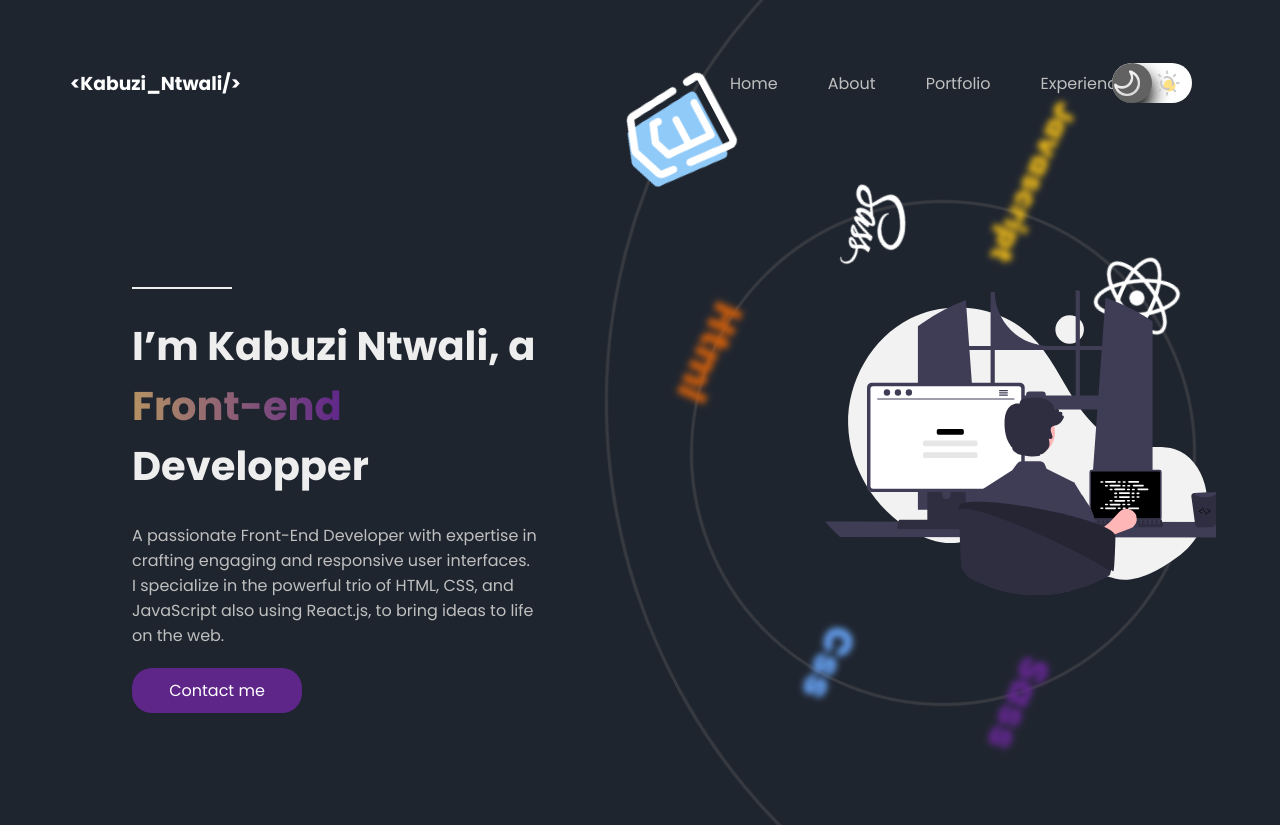
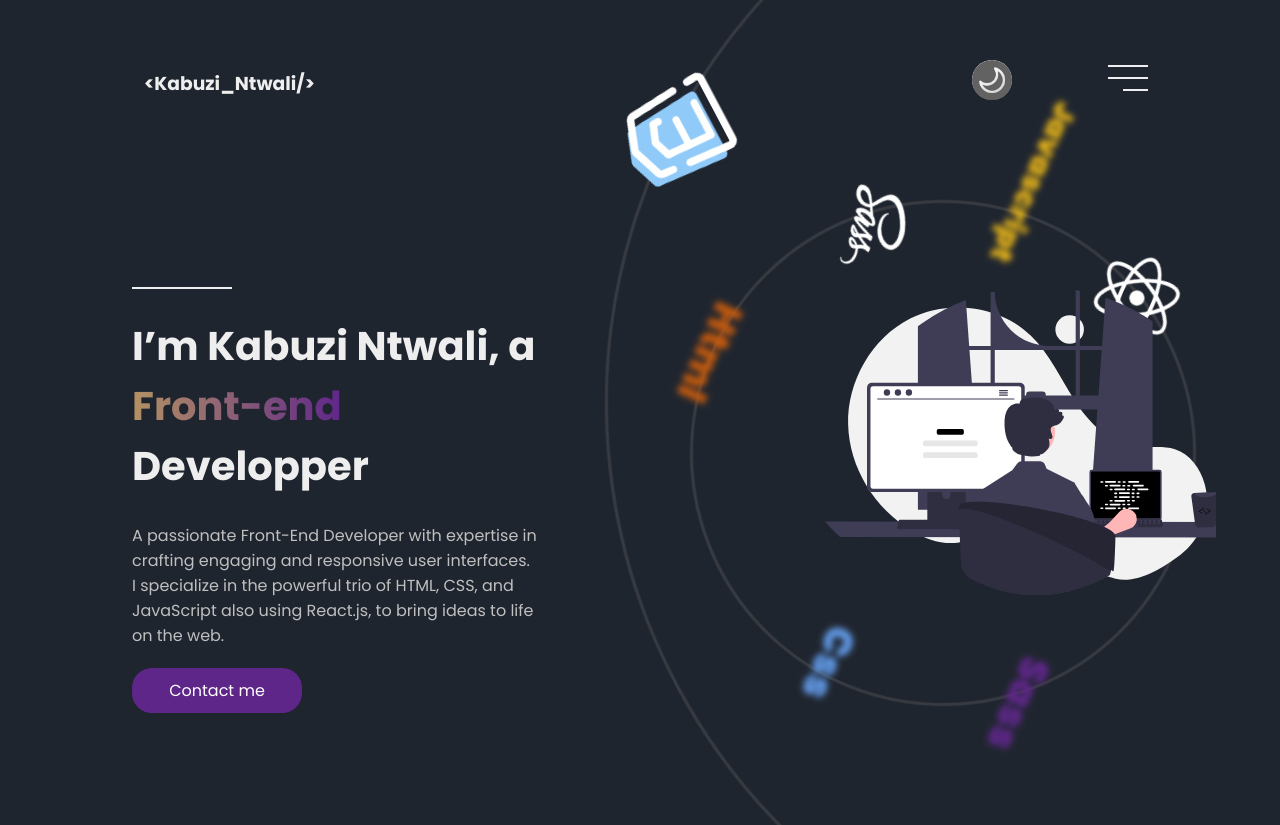
Before and after one commit to tycoonkabuzi/myportfolio, a React (Create React App) app: page / in a window 1280 px wide. Shown: the top 825 px of the page. Built offline with nearby package versions, Linux system fonts and the light colour scheme.

Commit message:
Responsive for tablet

```diff
--- a/src/Components/Nav/index.jsx
+++ b/src/Components/Nav/index.jsx
@@ -54,6 +54,11 @@ const Main = styled.div`
     grid-template-columns: 50% 20% 20%;
     gap: 40px;
   }
+  /* Small devices (portrait tablets and large phones, 600px and up) */
+  @media only screen and (min-width: 600px) {
+    grid-template-columns: 50% 20% 20%;
+    gap: 40px;
+  }
 `;
 const Logo = styled.h3`
   display: block;
@@ -63,6 +68,18 @@ const Logo = styled.h3`
     props.propsTheme === true ? `color:${colors.primary};` : `color:white;`}
   @media only screen and (max-width: 600px) {
     width: 200px;
+    z-index: 2;
+    color: ${(props) =>
+      props.propsTheme === true && props.isActive === false
+        ? `${colors.secondary} `
+        : `${
+            props.isActive === true && props.propsTheme === false
+              ? `${colors.primary}`
+              : `${colors.secondary}`
+          }`};
+  }
+  @media only screen and (min-width: 600px) {
+    width: 400px;
     z-index: 2;
     color: ${(props) =>
       props.propsTheme === true && props.isActive === false
@@ -97,6 +114,40 @@ const MainLinks = styled.ul`
               ${zoomIn} 0.3s ease-in both
             `}
           `};
+
+    top: 0; /* Adjust according to your layout */
+    left: 0; /* Adjust according to your layout */
+    ${(props) =>
+      props.isActive === true
+        ? `display: block; background-color: ${colors.primary};`
+        : `display:none;background-color: ${colors.secondary}`}
+
+    ${(props) =>
+      props.propTheme === false
+        ? ` background-color: ${colors.secondary};`
+        : `background-color: ${colors.primary}`}
+  }
+
+  @media only screen and (min-width: 600px) {
+    width: 100%; /* Change this to 100% */
+    position: fixed; /* You might want to change this according to your layout */
+    z-index: 1;
+    height: 100vh;
+    padding-bottom: 200px;
+    padding-top: 100px;
+    margin-top: 0;
+    animation: ${(props) =>
+      props.isActive === true
+        ? css`
+            ${zoomIn} 0.3s ease-in both
+          `
+        : css`
+            ${props.isActive === false &&
+            css`
+              ${zoomIn} 0.3s ease-in both
+            `}
+          `};
+
     top: 0; /* Adjust according to your layout */
     left: 0; /* Adjust according to your layout */
     ${(props) =>
@@ -131,6 +182,15 @@ const Links = styled(Link)`
         ? ` ${colors.paragraphColorWhite}`
         : ` ${colors.paragraphColorDark}`};
   }
+  /* Small devices (portrait tablets and large phones, 600px and up) */
+  @media only screen and (min-width: 600px) {
+    display: block;
+    padding-top: 50px;
+    color: ${(props) =>
+      props.propsTheme === true
+        ? ` ${colors.paragraphColorWhite}`
+        : ` ${colors.paragraphColorDark}`};
+  }
 `;
 const ThemeChanger = styled.div`
   position: relative;
@@ -144,6 +204,15 @@ const ThemeChanger = styled.div`
       : `background-color: ${colors.dayColor};`}
 
   @media only screen and (max-width: 600px) {
+    position: absolute;
+    position: inherit;
+    width: 40px;
+    height: 40px;
+    z-index: 2;
+    grid-column: 2;
+  }
+  /* Small devices (portrait tablets and large phones, 600px and up) */
+  @media only screen and (min-width: 600px) {
     position: absolute;
     position: inherit;
     width: 40px;
@@ -171,6 +240,13 @@ const Circle = styled.div`
         ? `transform: translatex(0);background-color: ${colors.dayColor}; `
         : `background-color: ${colors.nightColor};`}
   }
+  /* Small devices (portrait tablets and large phones, 600px and up) */
+  @media only screen and (min-width: 600px) {
+    ${(props) =>
+      props.propsTheme === true
+        ? `transform: translatex(0);background-color: ${colors.dayColor}; `
+        : `background-color: ${colors.nightColor};`}
+  }
 `;
 
 const Sun = styled.img`
@@ -179,6 +255,10 @@ const Sun = styled.img`
   top: 5px;
   ${(props) => (props.propsTheme === true ? `right:4px;` : `left: 40px;`)}
   @media only screen and (max-width: 600px) {
+    left: 5px;
+    ${(props) => (props.propsTheme === true ? `right:0;` : `left: -40px;`)};
+  }
+  @media only screen and (min-width: 600px) {
     left: 5px;
     ${(props) => (props.propsTheme === true ? `right:0;` : `left: -40px;`)};
   }
@@ -194,6 +274,11 @@ const Moon = styled.img`
     right: 5px;
     ${(props) => (props.propsTheme === true ? `right:-40px;` : `left: 5px;`)};
   }
+  /* Small devices (portrait tablets and large phones, 600px and up) */
+  @media only screen and (min-width: 600px) {
+    right: 5px;
+    ${(props) => (props.propsTheme === true ? `right:-40px;` : `left: 5px;`)};
+  }
 `;
 
 const HamburgerMenu = styled.div`
@@ -203,6 +288,11 @@ const HamburgerMenu = styled.div`
   margin-top: 14px;
   /* Extra small devices (phones, 600px and down) */
   @media only screen and (max-width: 600px) {
+    display: block;
+    z-index: 1;
+    grid-column: 3;
+  }
+  @media only screen and (min-width: 600px) {
     display: block;
     z-index: 1;
     grid-column: 3;
```
